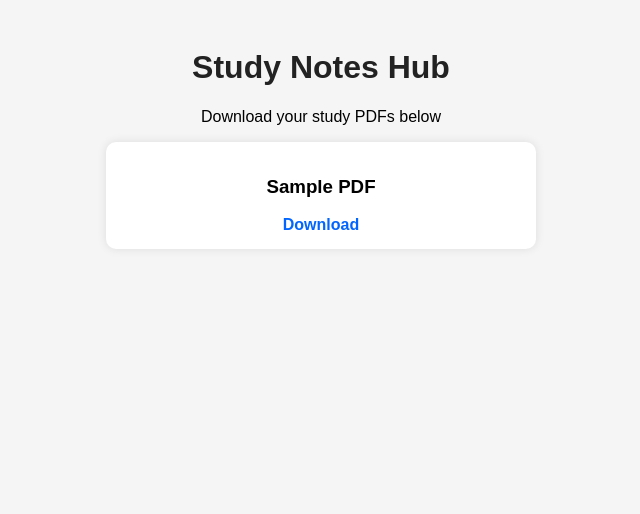
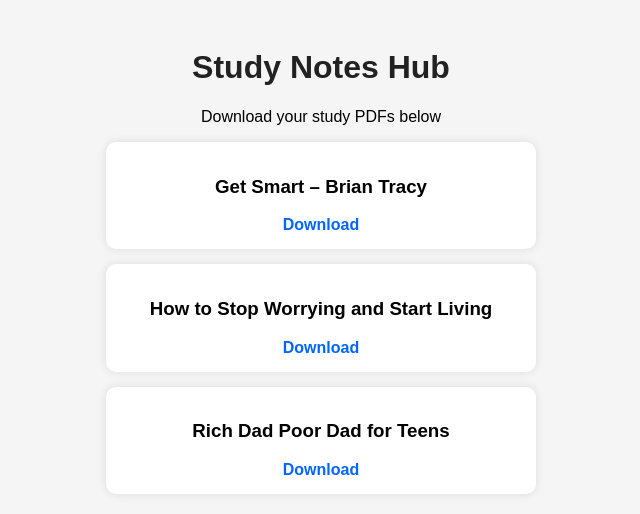
Before and after one commit to subhakotal712415-rgb/Hati-High-School-, a plain HTML site: page index.html in a window 1280 px wide. Shown: the whole page, without its empty margins (319-959 px from the left). Drawn offline with Linux system fonts and the light colour scheme.

Commit message:
Update index.html

```diff
--- a/index.html
+++ b/index.html
@@ -36,8 +36,18 @@
 <p>Download your study PDFs below</p>
 
 <div class="note-card">
-    <h3>Sample PDF</h3>
-    <a href="#">Download</a>
+  <h3>Get Smart – Brian Tracy</h3>
+  <a href="Get-Smart-by-BrianTracy-pdf-free-download.pdf" download>Download</a>
+</div>
+
+<div class="note-card">
+  <h3>How to Stop Worrying and Start Living</h3>
+  <a href="How_To_Stop_Worrying_And_St.pdf" download>Download</a>
+</div>
+
+<div class="note-card">
+  <h3>Rich Dad Poor Dad for Teens</h3>
+  <a href="rich-dad-poor-dad-for-teens-the.pdf" download>Download</a>
 </div>
 
 </body>
```
